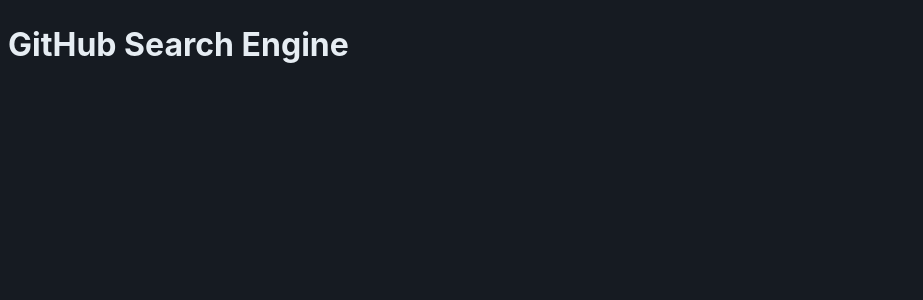
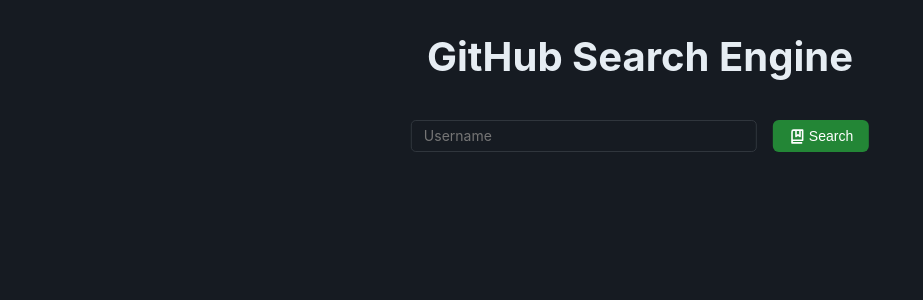
Before and after one commit to Marcobc-exe/GitHub-Search-Engine, a React (Vite) app: page / in a window 1280 px wide. Shown: the top 300 px of the page, without its empty margins (0-923 px from the left). Built offline with nearby package versions, Linux system fonts and the light colour scheme.

Commit message:
Add(UI Searcher): Input + button and handler function was created

```diff
--- a/src/App.css
+++ b/src/App.css
@@ -5,3 +5,58 @@
   text-align: center;
   background: green; */
 }
+
+.title {
+  text-align: center;
+  font-size: 40px;
+}
+
+.boxSearcher {
+  position: absolute;
+  left: 50%;
+  top: 15%;
+  transform: translateX(-50%);
+  display: flex;
+  gap: 16px;
+}
+
+.searcher {
+  background: #161b22;
+  border: none;
+  width: 320px;
+  padding: 5px 12px;
+  border-radius: 5px;
+  font-size: 14px;
+  color: #e6edf3;
+  border: 1px solid #30363d;
+  outline: none;
+  line-height: 20px;
+  font-family: inherit;
+}
+
+.searcher:focus {
+  border-color: #0969da;
+}
+
+.btnSearcher {
+  background-color: #238636;
+  color: #fff;
+  padding: 5px 16px;
+  border: none;
+  outline: none;
+  border-radius: 6px;
+  user-select: none;
+  line-height: 20px;
+  font-size: 14px;
+  font-weight: 500;
+  display: flex;
+  align-items: center;
+  gap: 3px;
+  cursor: pointer;
+  transition: 150ms all ease-in-out;
+}
+
+.btnSearcher:hover {
+  background-color: #238637b9;
+
+}
--- a/src/App.tsx
+++ b/src/App.tsx
@@ -1,9 +1,32 @@
+import { useForm } from "react-hook-form";
 import "./App.css";
+import { handleGetUserData } from "./controller/users/users_controller";
+import { SearcherBtn } from "./components/buttons/SearcherBtn";
+import { SearchUserInpt } from "./components/Input/SearchUserInpt";
+
+type Input = {
+  searcher: string;
+};
 
 export const GitHubUser = () => {
+  const { control, getValues, handleSubmit } = useForm<Input>({
+    defaultValues: { searcher: "" },
+  });
+
+  const onClickSearcher = () => handleSubmit(handleSearchUser)();
+
+  const handleSearchUser = async () => {
+    const username = getValues("searcher");
+    await handleGetUserData(username);
+  };
+
   return (
     <>
-      <h1>GitHub Search Engine</h1>
+      <h1 className="title">GitHub Search Engine</h1>
+      <div className="boxSearcher">
+        <SearchUserInpt control={control} />
+        <SearcherBtn onClick={onClickSearcher} />
+      </div>
     </>
   );
 };
--- /dev/null
+++ b/src/components/Input/SearchUserInpt.tsx
@@ -0,0 +1,37 @@
+import { FC } from "react";
+import { Controller } from "react-hook-form";
+import { control } from "../../types/types";
+
+type Props = {
+  control: control;
+};
+
+export const SearchUserInpt: FC<Props> = ({ control }) => {
+  return (
+    <Controller
+      control={control}
+      name="searcher"
+      rules={{
+        required: {
+          message: "Username required",
+          value: true,
+        },
+      }}
+      render={({ field: { onChange, value }, formState: { errors } }) => {
+        // console.log(errors);
+        return (
+          <input
+            type="text"
+            placeholder="Username"
+            className="searcher"
+            onChange={onChange}
+            value={value}
+            style={{
+              borderColor: errors?.searcher ? "#db5757" : "#30363d",
+            }}
+          />
+        );
+      }}
+    />
+  );
+};
--- /dev/null
+++ b/src/components/buttons/SearcherBtn.tsx
@@ -0,0 +1,15 @@
+import { BookBookmark } from "@phosphor-icons/react";
+import { FC } from "react";
+
+type Props = {
+  onClick: () => void;
+};
+
+export const SearcherBtn: FC<Props> = ({ onClick }) => {
+  return (
+    <button className="btnSearcher" onClick={onClick}>
+      <BookBookmark size={17} weight="bold" />
+      Search
+    </button>
+  );
+};
--- /dev/null
+++ b/src/types/types.d.ts
@@ -0,0 +1,3 @@
+import { FieldValue } from "react-hook-form";
+
+type control = Control<FieldValue>;
```
